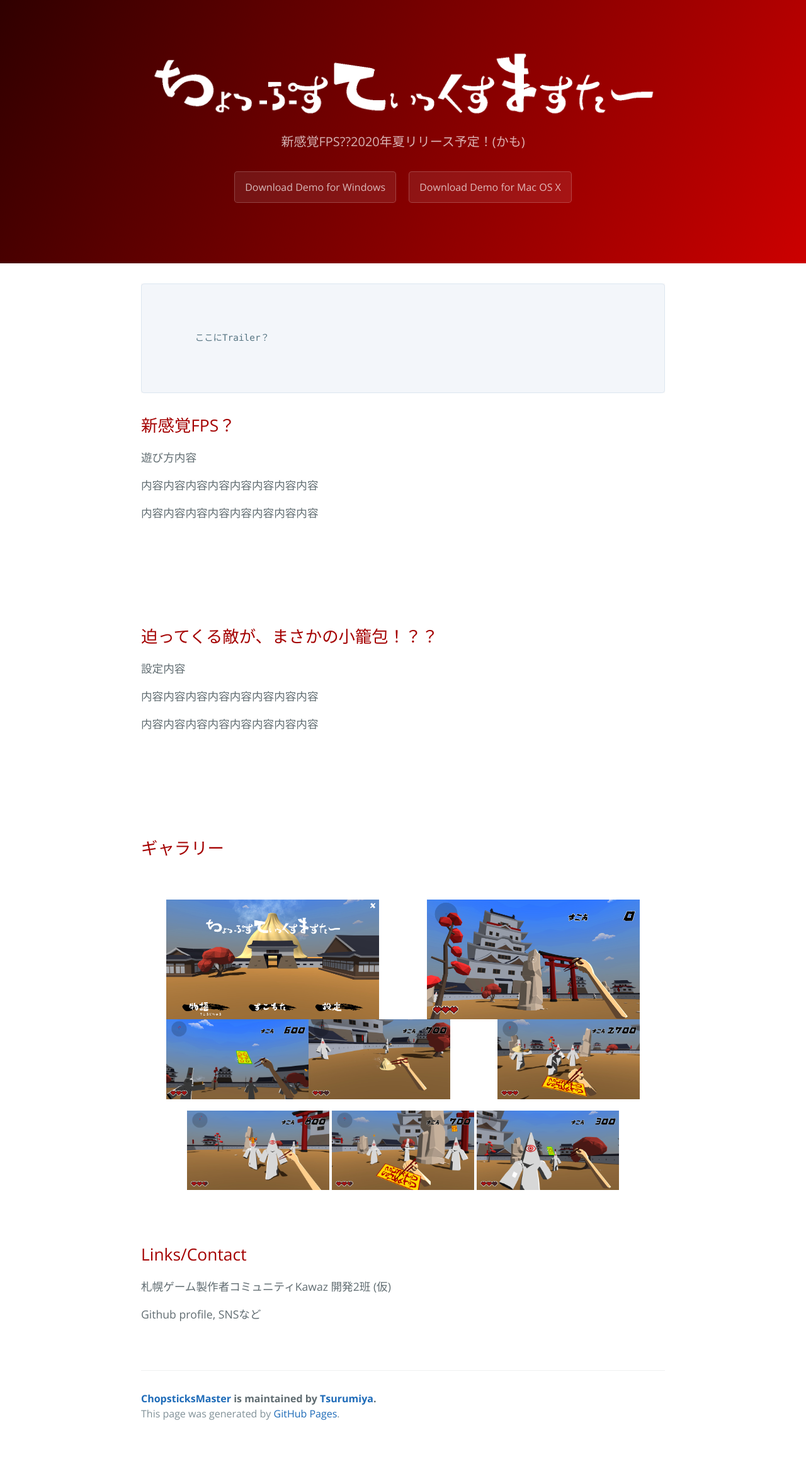
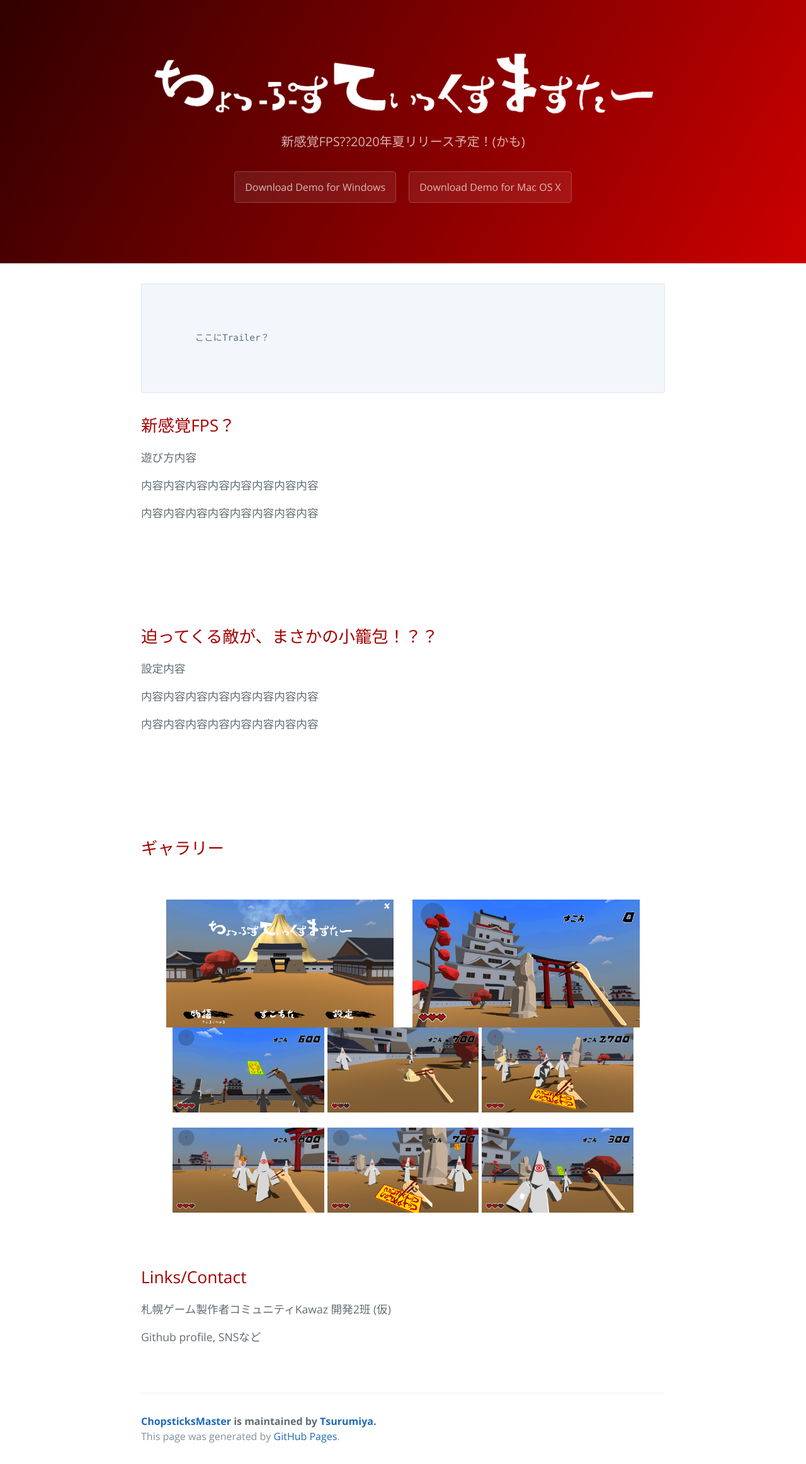
Before and after one commit to Tsurumiya/ChopsticksMaster, a Jekyll site: the page built from index.md, in a window 1280 px wide. Shown: the whole page at 63% size. Built offline with Jekyll 4.4.1, drawn with Linux system fonts in a browser that asks for light colours; our own code applies the rules of GitHub Pages for plain Markdown files; before the commit the page ends 2288 px from its top, so only the background shows below that.

Commit message:
Update index.md

```diff
--- a/index.md
+++ b/index.md
@@ -40,18 +40,18 @@
 &nbsp;
 
 <figure class="half">
-  <a href="https://github.com/Tsurumiya/ChopsticksMaster/raw/master/assets/images/20190613000227_1.jpg" target="_blank"><img src="https://github.com/Tsurumiya/ChopsticksMaster/raw/master/assets/images/20190613000227_1.jpg" width="45%" align="left"/></a>
-  <a href="https://github.com/Tsurumiya/ChopsticksMaster/raw/master/assets/images/20190613000426_1.jpg" target="_blank"><img src="https://github.com/Tsurumiya/ChopsticksMaster/raw/master/assets/images/20190613000426_1.jpg" width="45%" align="right"/></a>
+  <a href="https://github.com/Tsurumiya/ChopsticksMaster/raw/master/assets/images/20190613000227_1.jpg" target="_blank"><img src="https://github.com/Tsurumiya/ChopsticksMaster/raw/master/assets/images/20190613000227_1.jpg" width="48%" align="left"/></a>
+  <a href="https://github.com/Tsurumiya/ChopsticksMaster/raw/master/assets/images/20190613000426_1.jpg" target="_blank"><img src="https://github.com/Tsurumiya/ChopsticksMaster/raw/master/assets/images/20190613000426_1.jpg" width="48%" align="right"/></a>
 </figure>
-<figure class="half">
-  <a href="https://github.com/Tsurumiya/ChopsticksMaster/raw/master/assets/images/20190613000701_1.jpg" target="_blank"><img src="https://github.com/Tsurumiya/ChopsticksMaster/raw/master/assets/images/20190613000701_1.jpg" width="30%" align="left"/></a>
-  <a href="https://github.com/Tsurumiya/ChopsticksMaster/raw/master/assets/images/20190613011229_1.jpg" target="_blank"><img src="https://github.com/Tsurumiya/ChopsticksMaster/raw/master/assets/images/20190613011229_1.jpg" width="30%" align="center"/></a>
-  <a href="https://github.com/Tsurumiya/ChopsticksMaster/raw/master/assets/images/20190613001929_1.jpg" target="_blank"><img src="https://github.com/Tsurumiya/ChopsticksMaster/raw/master/assets/images/20190613001929_1.jpg" width="30%" align="right"/></a>
+<figure class="half" align="center">
+  <a href="https://github.com/Tsurumiya/ChopsticksMaster/raw/master/assets/images/20190613000701_1.jpg" target="_blank"><img src="https://github.com/Tsurumiya/ChopsticksMaster/raw/master/assets/images/20190613000701_1.jpg" width="32%"/></a>
+  <a href="https://github.com/Tsurumiya/ChopsticksMaster/raw/master/assets/images/20190613011229_1.jpg" target="_blank"><img src="https://github.com/Tsurumiya/ChopsticksMaster/raw/master/assets/images/20190613011229_1.jpg" width="32%"/></a>
+  <a href="https://github.com/Tsurumiya/ChopsticksMaster/raw/master/assets/images/20190613001929_1.jpg" target="_blank"><img src="https://github.com/Tsurumiya/ChopsticksMaster/raw/master/assets/images/20190613001929_1.jpg" width="32%"/></a>
 </figure>
 <figure class="third" align="center">
-    <a href="https://github.com/Tsurumiya/ChopsticksMaster/raw/master/assets/images/20190613000827_1.jpg" target="_blank"><img src="https://github.com/Tsurumiya/ChopsticksMaster/raw/master/assets/images/20190613000827_1.jpg" width="30%"/></a>
-    <a href="https://github.com/Tsurumiya/ChopsticksMaster/raw/master/assets/images/20190613011259_1.jpg" target="_blank"><img src="https://github.com/Tsurumiya/ChopsticksMaster/raw/master/assets/images/20190613011259_1.jpg" width="30%"/></a>
-    <a href="https://github.com/Tsurumiya/ChopsticksMaster/raw/master/assets/images/20190613000331_1.jpg" target="_blank"><img src="https://github.com/Tsurumiya/ChopsticksMaster/raw/master/assets/images/20190613000331_1.jpg" width="30%"/></a>
+    <a href="https://github.com/Tsurumiya/ChopsticksMaster/raw/master/assets/images/20190613000827_1.jpg" target="_blank"><img src="https://github.com/Tsurumiya/ChopsticksMaster/raw/master/assets/images/20190613000827_1.jpg" width="32%"/></a>
+    <a href="https://github.com/Tsurumiya/ChopsticksMaster/raw/master/assets/images/20190613011259_1.jpg" target="_blank"><img src="https://github.com/Tsurumiya/ChopsticksMaster/raw/master/assets/images/20190613011259_1.jpg" width="32%"/></a>
+    <a href="https://github.com/Tsurumiya/ChopsticksMaster/raw/master/assets/images/20190613000331_1.jpg" target="_blank"><img src="https://github.com/Tsurumiya/ChopsticksMaster/raw/master/assets/images/20190613000331_1.jpg" width="32%"/></a>
 </figure>
 
 &nbsp;
```
